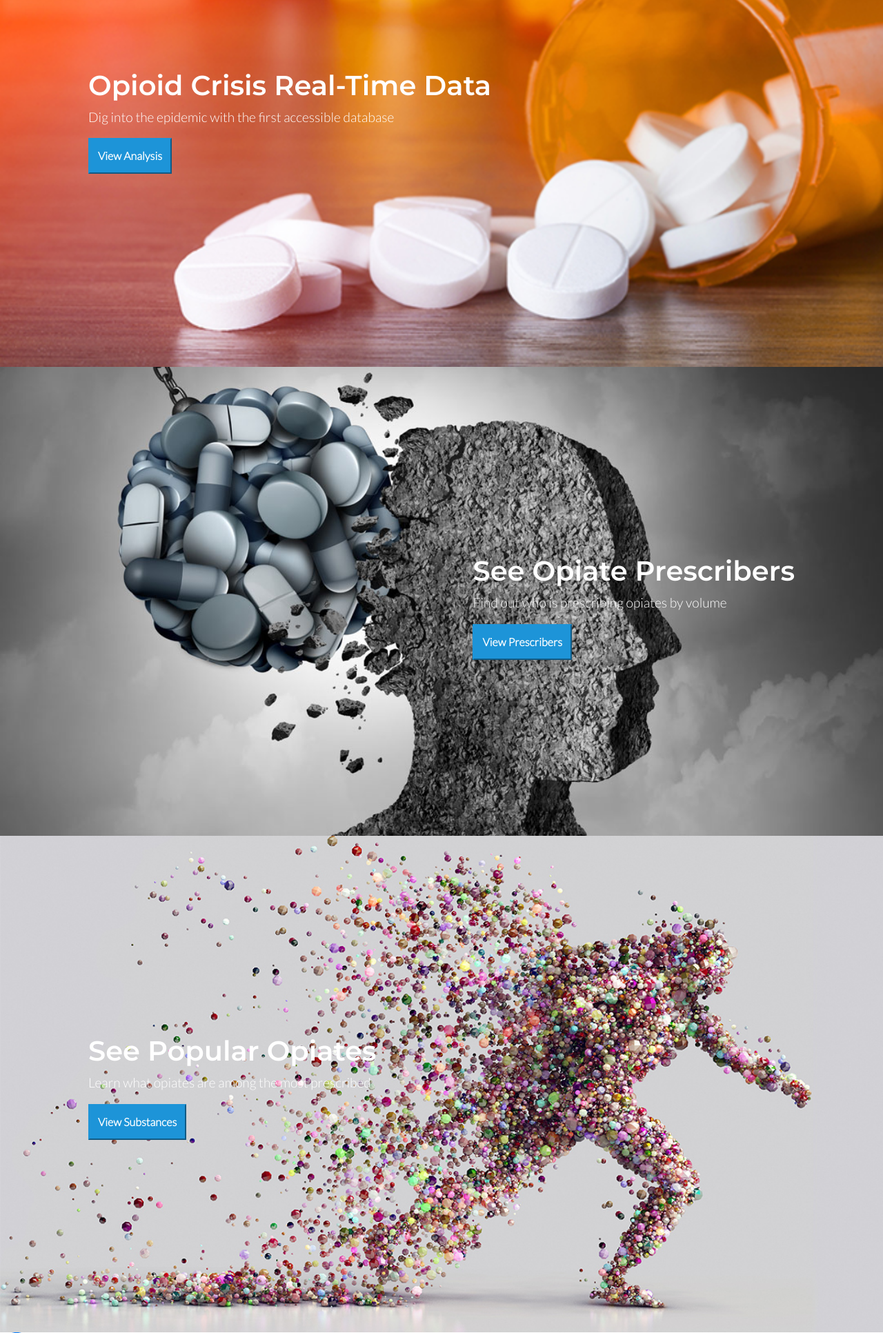
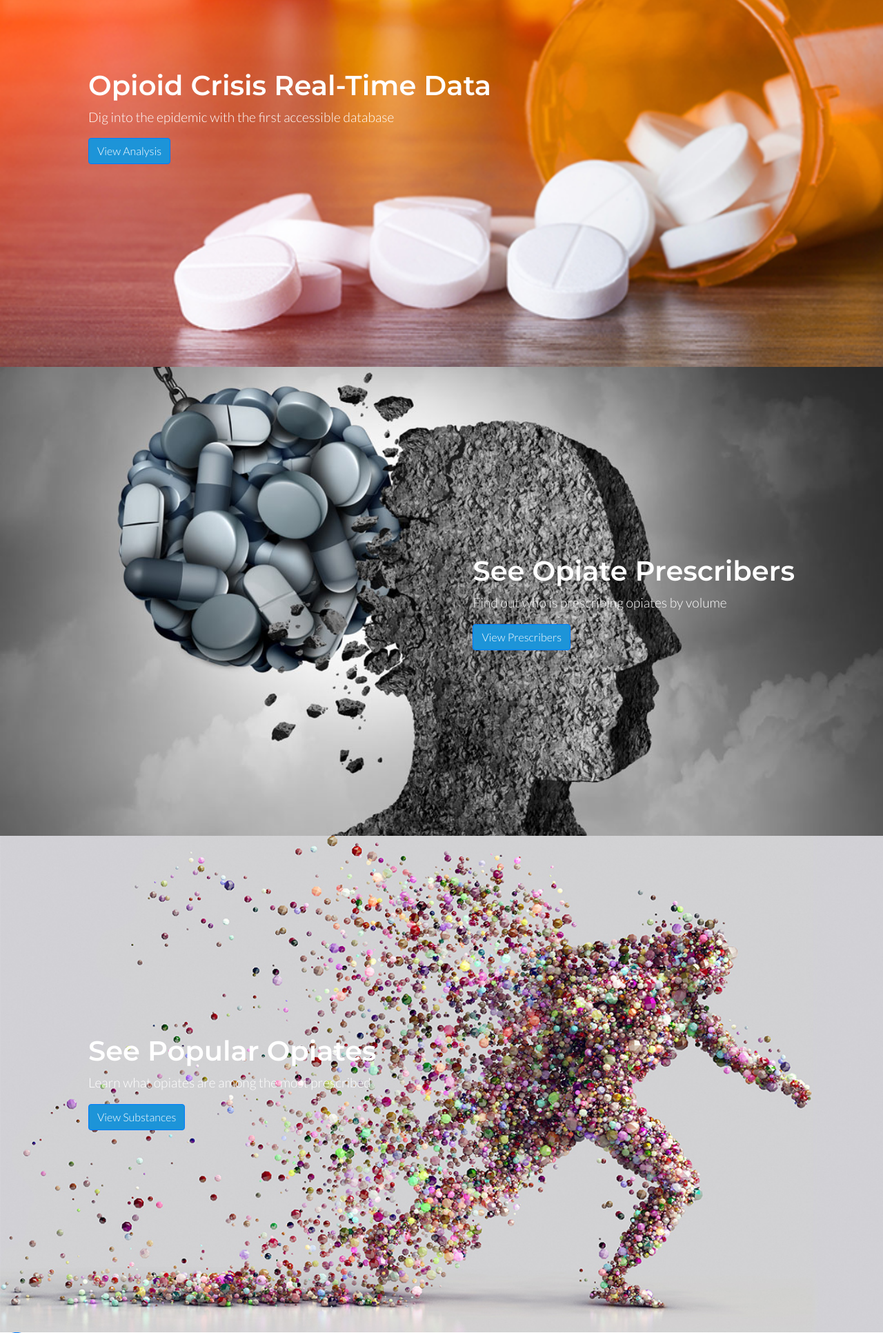
Before and after one commit to skyswalker11/intex1, a Django app: page / in a window 1280 px wide. Shown: the part 246-2179 px from the top of the page at 69% size. Run offline with Django 3.2, Linux system fonts and the light colour scheme; some libraries are stand-ins or nearby versions.

Commit message:
updated the buttons and linked the homepage buttons

```diff
--- a/intexdrug/static/css/styles.css
+++ b/intexdrug/static/css/styles.css
@@ -99,6 +99,10 @@ margin:10px;
   padding: 12px;
 }
 
+.btn-primary, .btn-primary:hover, .btn-primary:active, .btn-primary:visited {
+  background-color: #1d94d8 !important;
+}
+
 /* Mobile Styles */
 @media only screen and (max-width: 400px) {
 .center{
--- a/templates/drugapp/drug.html
+++ b/templates/drugapp/drug.html
@@ -8,7 +8,7 @@
         <form class="form-inline my-2 my-lg-0" method="post" action="{% url 'drug' %}">
             {% csrf_token %}
             <input class="form-control mr-sm-2 space" id="search" name="search" type="search" placeholder="Search" aria-label="Search">
-            <button class="btn btn-outline-success my-2 my-sm-0 space" type="submit">Search</button>
+            <button class="btn btn-primary my-2 my-sm-0 space" type="submit">Search</button>
 
             <!-- Radio button group-->
             <input class= "space" type="radio" id="all" name="filter" value="all" checked>
--- a/templates/drugapp/index.html
+++ b/templates/drugapp/index.html
@@ -12,7 +12,7 @@
             <div class="header-content-container-left">
                 <h1 class="header-title">Opioid Crisis Real-Time Data</h1>
                 <p class="header-subtitle">Dig into the epidemic with the first accessible database </p>
-                <button type="button" class="header-button">View Analysis</button>
+                <button type="button" class="btn btn-primary my-2 my-sm-0">View Analysis</button>
             </div>
         </div>
         <div class="header-container">
@@ -20,7 +20,7 @@
             <div class="header-content-container-right">
                 <h1 class="header-title">See Opiate Prescribers</h1>
                 <p class="header-subtitle">Find out who is prescribing opiates by volume</p>
-                <button type="button" class="header-button">View Prescribers</button>
+                <button type="button" class="btn btn-primary my-2 my-sm-0" onclick="window.location.href='{% url 'prescriber' %}'">View Prescribers</button>
             </div>
         </div>
         <div class="header-container">
@@ -28,7 +28,7 @@
             <div class="header-content-container-left">
                 <h1 class="header-title">See Popular Opiates</h1>
                 <p class="header-subtitle">Learn what opiates are among the most prescribed</p>
-                <button type="button" class="header-button">View Substances</button>
+                <button type="button" class="btn btn-primary my-2 my-sm-0" onclick="window.location.href='{% url 'drug' %}'">View Substances</button>
             </div>
         </div>
     </body>
```
Also changed, not shown: drugapp/migrations/0005_merge_20211207_0525.py (added).
